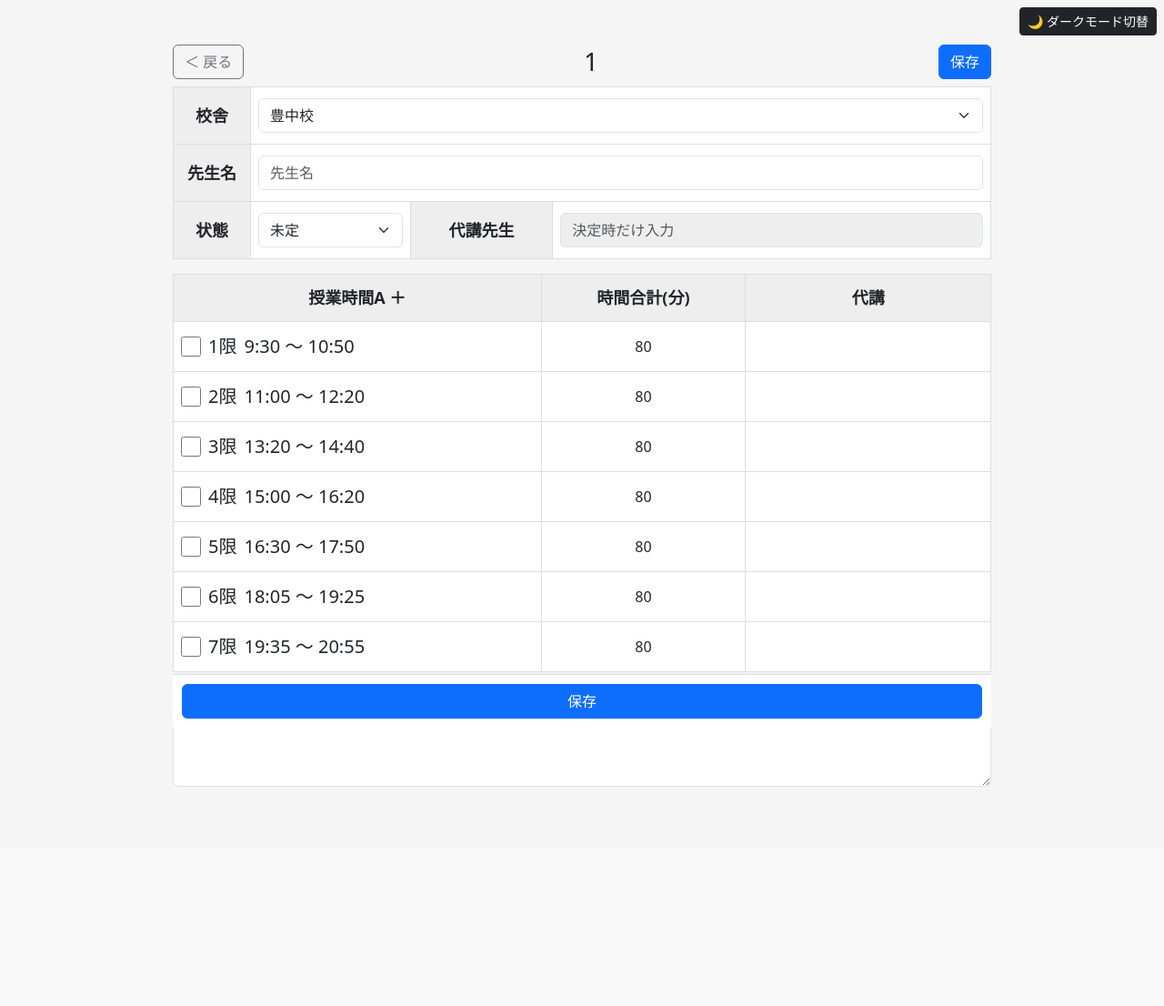
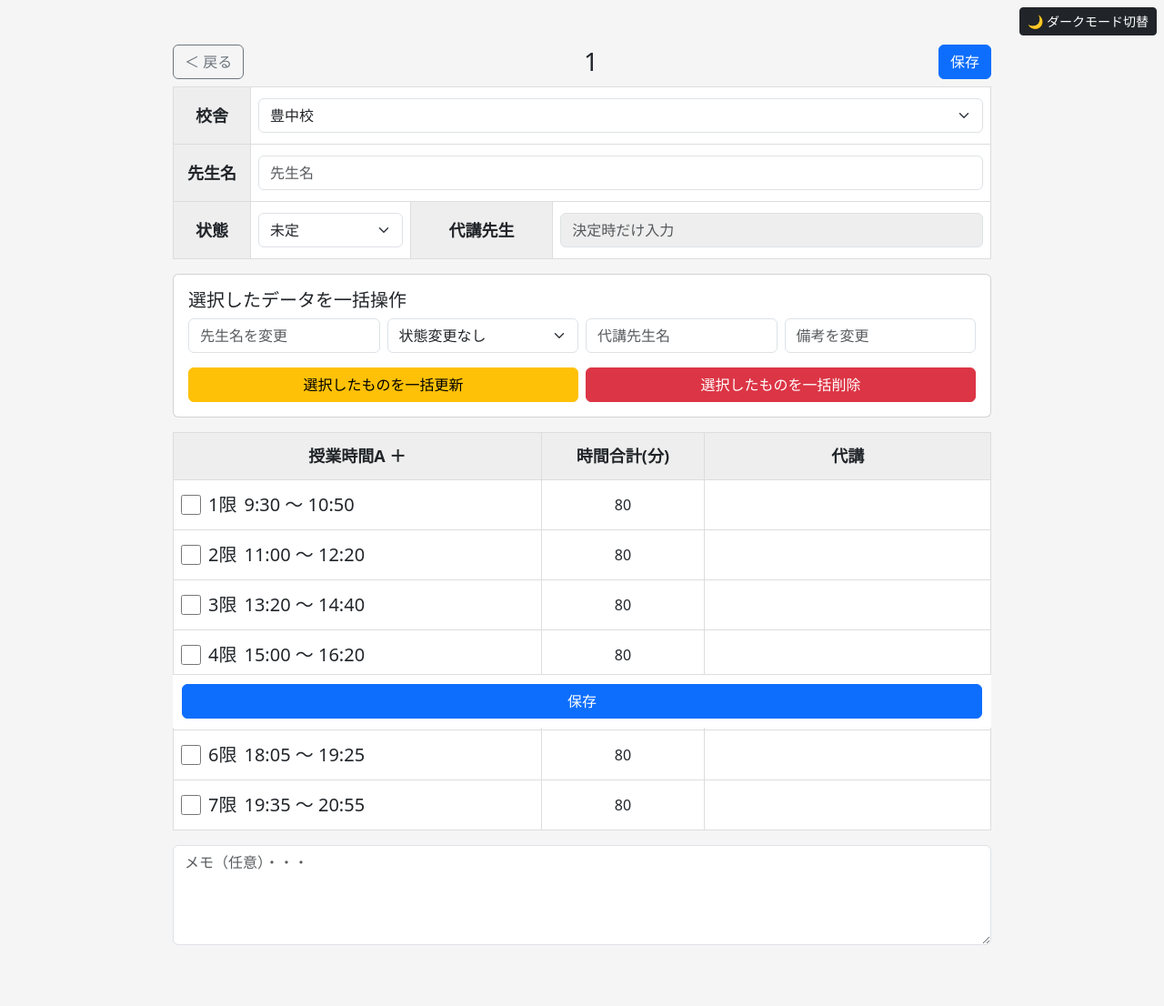
Before and after one commit to ndbshbfjsh/jukudaikou-app, a Flask app: page /day/1 in a window 1280 px wide. Shown: the whole page at 91% size. Before the commit the page ends 865 px from the top, so only its background shows below. Run offline with Flask 3, Linux system fonts and the light colour scheme.

Commit message:
add bulk

```diff
--- a/app.py
+++ b/app.py
@@ -106,33 +106,75 @@ def index():
 @app.route("/day/<date>", methods=["GET", "POST"])
 def day(date):
     if request.method == "POST":
-        branch = request.form.get("branch")
-        teacher = request.form.get("teacher")
-        status = request.form.get("status")
-        sub_teacher = request.form.get("sub_teacher")
-        note = request.form.get("note")
-        periods = request.form.getlist("period")
+        action = request.form.get("action")
 
-        # 決定じゃないなら代講先生は空にする
-        if status != "決定":
-            sub_teacher = ""
+        # 一括削除
+        if action == "bulk_delete":
+            selected_ids = request.form.getlist("selected_ids")
+            for id in selected_ids:
+                data = Data.query.get(id)
+                if data:
+                    db.session.delete(data)
 
-        # チェックされた限だけ追加
-        for p in periods:
-            new = Data(
-                branch=branch,
-                date=date,
-                period=p,
-                time=PERIOD_TIMES.get(p, ""),
-                teacher=teacher,
-                status=status,
-                sub_teacher=sub_teacher,
-                note=note
-            )
-            db.session.add(new)
+            db.session.commit()
+            return redirect(f"/day/{date}")
 
-        db.session.commit()
-        return redirect(f"/day/{date}")
+        # 一括更新
+        if action == "bulk_update":
+            selected_ids = request.form.getlist("selected_ids")
+
+            bulk_teacher = request.form.get("bulk_teacher")
+            bulk_status = request.form.get("bulk_status")
+            bulk_sub_teacher = request.form.get("bulk_sub_teacher")
+            bulk_note = request.form.get("bulk_note")
+
+            for id in selected_ids:
+                data = Data.query.get(id)
+                if data:
+                    if bulk_teacher:
+                        data.teacher = bulk_teacher
+
+                    if bulk_status:
+                        data.status = bulk_status
+                        if bulk_status == "未定":
+                            data.sub_teacher = ""
+
+                    if bulk_status == "決定" and bulk_sub_teacher:
+                        data.sub_teacher = bulk_sub_teacher
+
+                    if bulk_note:
+                        data.note = bulk_note
+
+            db.session.commit()
+            return redirect(f"/day/{date}")
+
+        # 通常追加
+        if action == "add":
+            branch = request.form.get("branch")
+            teacher = request.form.get("teacher")
+            status = request.form.get("status")
+            sub_teacher = request.form.get("sub_teacher")
+            note = request.form.get("note")
+            periods = request.form.getlist("period")
+
+            if status != "決定":
+                sub_teacher = ""
+
+            for p in periods:
+                new = Data(
+                    branch=branch,
+                    date=date,
+                    period=p,
+                    time=PERIOD_TIMES.get(p, ""),
+                    teacher=teacher,
+                    status=status,
+                    sub_teacher=sub_teacher,
+                    note=note
+                )
+                db.session.add(new)
+
+            db.session.commit()
+            return redirect(f"/day/{date}")
 
     records = Data.query.filter_by(date=date).order_by(Data.period).all()
 
@@ -147,28 +189,6 @@ def day(date):
         records_by_period=records_by_period,
         records=records
     )
-
-
-# ---------------- 編集画面 ----------------
-@app.route("/edit/<int:id>", methods=["GET", "POST"])
-def edit(id):
-    data = Data.query.get_or_404(id)
-
-    if request.method == "POST":
-        data.branch = request.form.get("branch")
-        data.teacher = request.form.get("teacher")
-        data.status = request.form.get("status")
-        data.sub_teacher = request.form.get("sub_teacher")
-        data.note = request.form.get("note")
-
-        if data.status != "決定":
-            data.sub_teacher = ""
-
-        db.session.commit()
-        return redirect(f"/day/{data.date}")
-
-    return render_template("edit.html", data=data)
-
 
 # ---------------- 削除 ----------------
 @app.route("/delete/<int:id>")
--- a/templates/day.html
+++ b/templates/day.html
@@ -6,7 +6,7 @@
     <div class="d-flex justify-content-between align-items-center mb-2">
         <a href="/" class="btn btn-outline-secondary">＜ 戻る</a>
         <h3 class="m-0">{{ date }}</h3>
-        <button type="submit" class="btn btn-primary">保存</button>
+        <button type="submit" name="action" value="add" class="btn btn-primary">保存</button>
     </div>
 
     <table class="lesson-table mb-3">
@@ -23,7 +23,7 @@
         <tr>
             <th>先生名</th>
             <td colspan="3">
-                <input type="text" name="teacher" class="form-control" required placeholder="先生名">
+                <input type="text" name="teacher" class="form-control" placeholder="先生名">
             </td>
         </tr>
 
@@ -43,12 +43,50 @@
         </tr>
     </table>
 
+    <div class="card p-3 mb-3">
+        <h5>選択したデータを一括操作</h5>
+
+        <div class="row g-2">
+            <div class="col-md-3">
+                <input type="text" name="bulk_teacher" class="form-control" placeholder="先生名を変更">
+            </div>
+
+            <div class="col-md-3">
+                <select name="bulk_status" class="form-select">
+                    <option value="">状態変更なし</option>
+                    <option value="未定">未定にする</option>
+                    <option value="決定">決定にする</option>
+                </select>
+            </div>
+
+            <div class="col-md-3">
+                <input type="text" name="bulk_sub_teacher" class="form-control" placeholder="代講先生名">
+            </div>
+
+            <div class="col-md-3">
+                <input type="text" name="bulk_note" class="form-control" placeholder="備考を変更">
+            </div>
+        </div>
+
+        <div class="d-flex gap-2 mt-3">
+            <button type="submit" name="action" value="bulk_update" class="btn btn-warning w-50">
+                選択したものを一括更新
+            </button>
+
+            <button type="submit" name="action" value="bulk_delete"
+                    onclick="return confirm('選択したデータをまとめて削除しますか？')"
+                    class="btn btn-danger w-50">
+                選択したものを一括削除
+            </button>
+        </div>
+    </div>
+
     <table class="lesson-table">
         <thead>
             <tr>
                 <th style="width: 45%;">授業時間A ＋</th>
-                <th style="width: 25%;">時間合計(分)</th>
-                <th style="width: 30%;">代講</th>
+                <th style="width: 20%;">時間合計(分)</th>
+                <th style="width: 35%;">代講</th>
             </tr>
         </thead>
 
@@ -71,6 +109,10 @@
                     {% if records_by_period[p] %}
                         {% for r in records_by_period[p] %}
                             <div class="record-box">
+                                <label class="d-flex gap-2 align-items-start">
+                                    <input type="checkbox" name="selected_ids" value="{{ r.id }}" class="small-check">
+
+                                    <div>
                                         <div>
                                             <strong>{{ r.teacher }}</strong>
                                             ／ {{ r.status }}
@@ -95,6 +137,8 @@
                                                class="btn btn-sm btn-danger">削除</a>
                                         </div>
                                     </div>
+                                </label>
+                            </div>
                         {% endfor %}
                     {% endif %}
                 </td>
@@ -108,7 +152,7 @@
     </div>
 
     <div class="fixed-save">
-        <button type="submit" class="btn btn-primary w-100">保存</button>
+        <button type="submit" name="action" value="add" class="btn btn-primary w-100">保存</button>
     </div>
 
 </form>
```
Also changed, not shown: requirements.txt (line endings or trailing spaces). Lines whose indentation alone changed are shown as unchanged.
